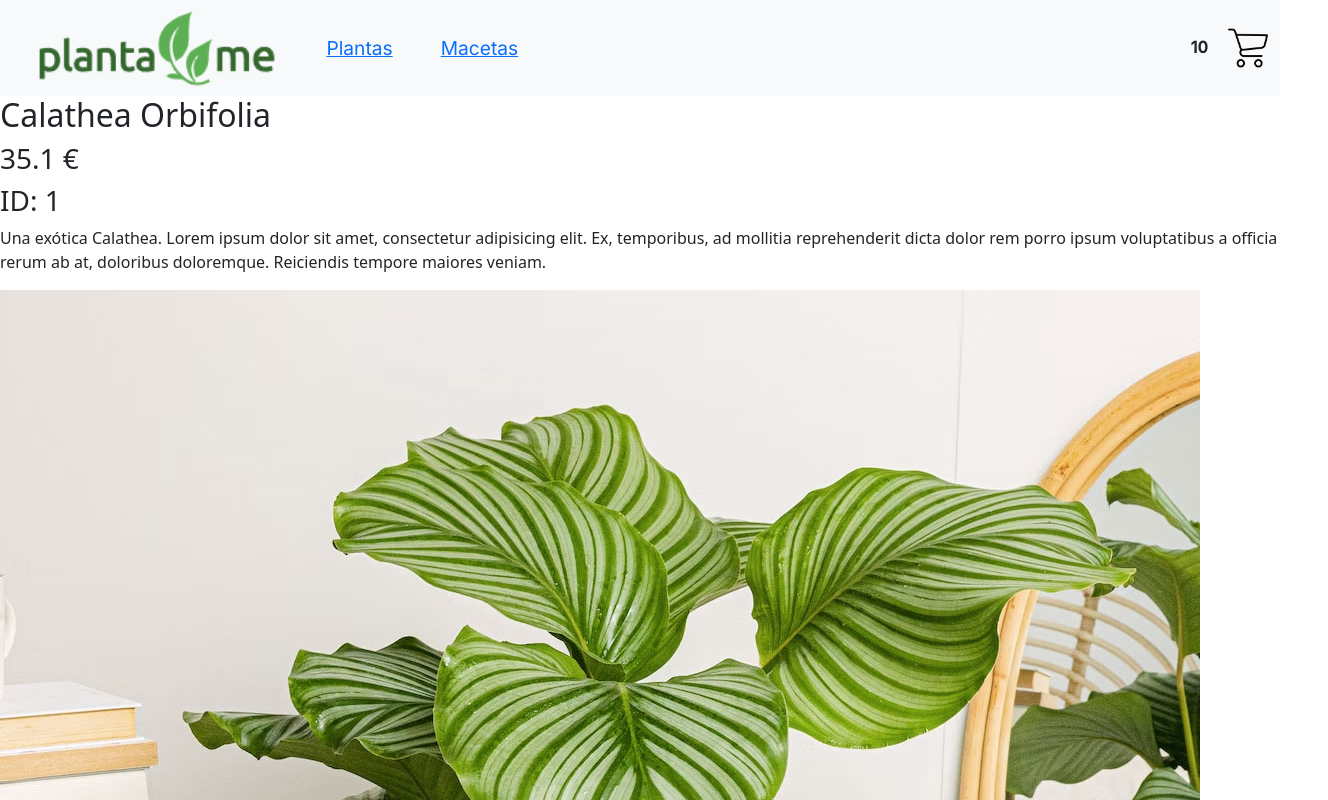
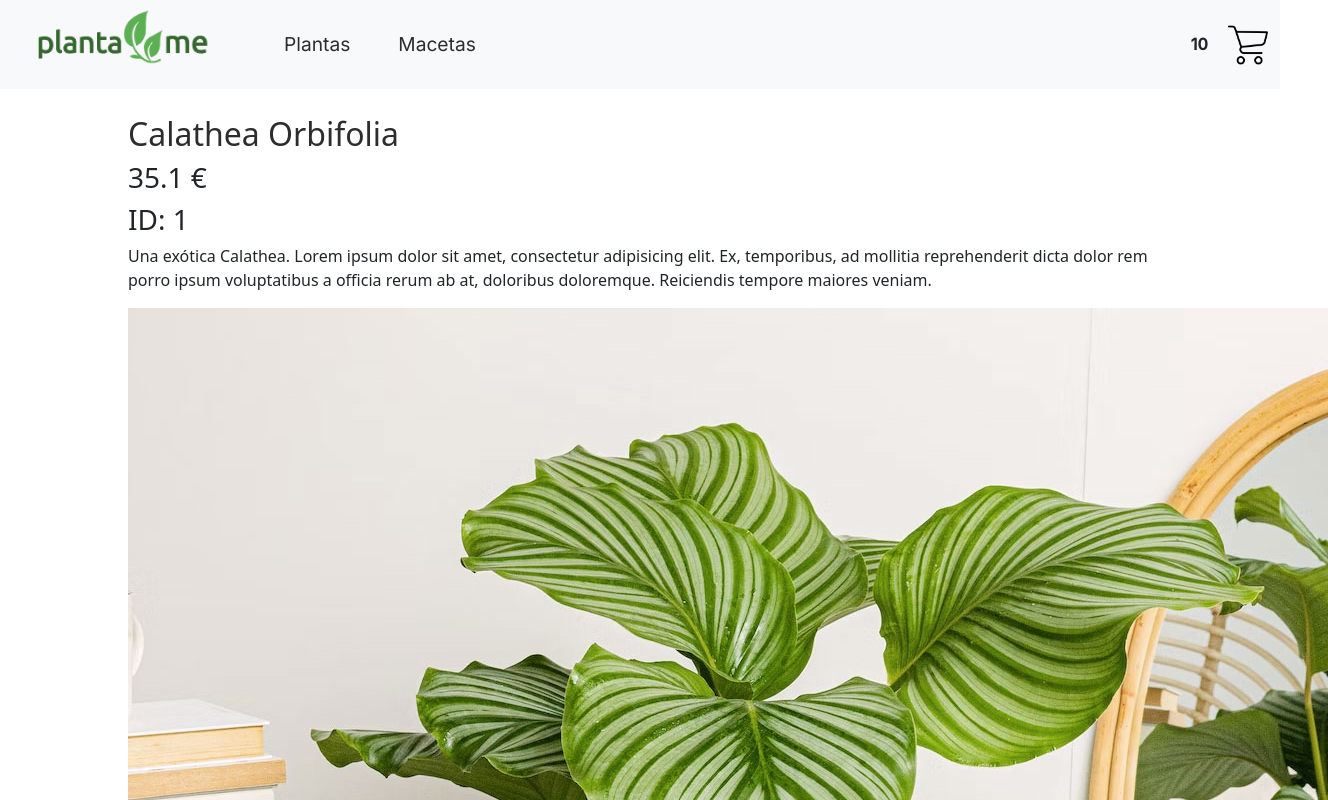
Before and after one commit to cecilopezbernal/planta.me, a React (Vite) app: page /item/1 in a window 1280 px wide. Shown: the top 800 px of the page, 1328 px wide, since content can reach past the window. Built offline with nearby package versions, Linux system fonts and the light colour scheme.

Commit message:
segunda entrega

```diff
--- /dev/null
+++ b/src/components/ItemDetail/ItemDetail.css
@@ -0,0 +1,7 @@
+.detalle-producto {
+    margin: 2% 10%;
+}
+
+.nombre-producto {
+    color: rgb(45, 45, 45);
+}
--- a/src/components/ItemDetail/ItemDetail.jsx
+++ b/src/components/ItemDetail/ItemDetail.jsx
@@ -1,9 +1,9 @@
-import React from 'react'
+import './ItemDetail.css';
 
 const ItemDetail = ({ id, nombre, text, precio, img }) => {
   return (
-    <div>
-        <h2>{nombre}</h2>
+    <div className='detalle-producto'>
+        <h2 className='nombre-producto'>{nombre}</h2>
         <h3>{precio} €</h3>
         <h3>ID: {id}</h3>
         <p>{text}. Lorem ipsum dolor sit amet, consectetur adipisicing elit. Ex, temporibus, ad mollitia reprehenderit dicta dolor rem porro ipsum voluptatibus a officia rerum ab at, doloribus doloremque. Reiciendis tempore maiores veniam.</p>
--- a/src/components/NavBar/NavBar.css
+++ b/src/components/NavBar/NavBar.css
@@ -7,5 +7,11 @@
 }
 
 .img-logo {
-    height: 5rem;
+    width: 70%;
+    margin-bottom: 1rem;
 }
+
+.navlink {
+    text-decoration: none;
+    color: rgb(45, 45, 45);
+}
--- a/src/components/NavBar/NavBar.jsx
+++ b/src/components/NavBar/NavBar.jsx
@@ -22,14 +22,16 @@ const NavBar = () => {
                         navbarScroll
                     >
                         <Nav.Link className='mx-3'>
-                            <NavLink to="/categoria/2">Plantas</NavLink>
+                            <NavLink className="navlink" to="/categoria/2">Plantas</NavLink>
                         </Nav.Link>
                         <Nav.Link className='mx-3'>
-                            <NavLink to="/categoria/3">Macetas</NavLink>
+                            <NavLink className="navlink" to="/categoria/3">Macetas</NavLink>
                         </Nav.Link>
                     </Nav>
+
+                    <CartWidget />
                 </Navbar.Collapse>
-                <CartWidget />
+
             </Container>
         </Navbar>
     )
```
